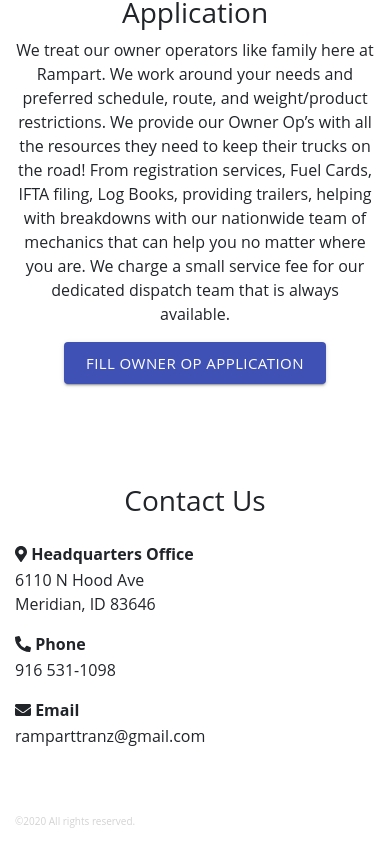
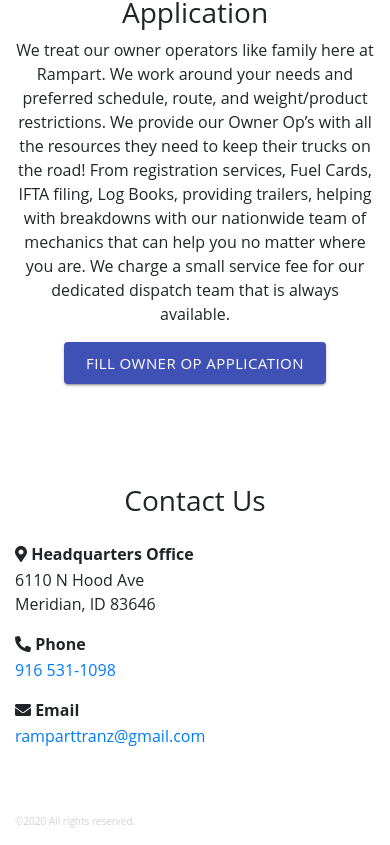
Before and after one commit to Kamadzy/rampart, a React (Create React App) app: page / in a window 390 px wide. Shown: the part 1999-2844 px from the top of the page. Built offline with nearby package versions, Linux system fonts and the light colour scheme.

Commit message:
add links to phone and email

```diff
--- a/src/components/landing-page/landing-page.js
+++ b/src/components/landing-page/landing-page.js
@@ -234,14 +234,19 @@
                   6110 N Hood Ave <br /> Meridian, ID 83646
                 </p>
                 <p className='p-header'>
-                  {' '}
                   <FontAwesomeIcon icon={faPhoneAlt} /> Phone
                 </p>
-                <p>916 531-1098</p>
+                <p>
+                    <a href='tel:916 531-1098'>916 531-1098</a>
+                </p>
                 <p className='p-header'>
                   <FontAwesomeIcon icon={faEnvelope} /> Email
                 </p>
-                <p>ramparttranz@gmail.com</p>
+                <p>
+                    <a href='mailto:ramparttranz@gmail.com' target='_blank' rel="noopener noreferrer">
+                        ramparttranz@gmail.com
+                    </a>
+                </p>
               </div>
             </div>
           </div>
```
